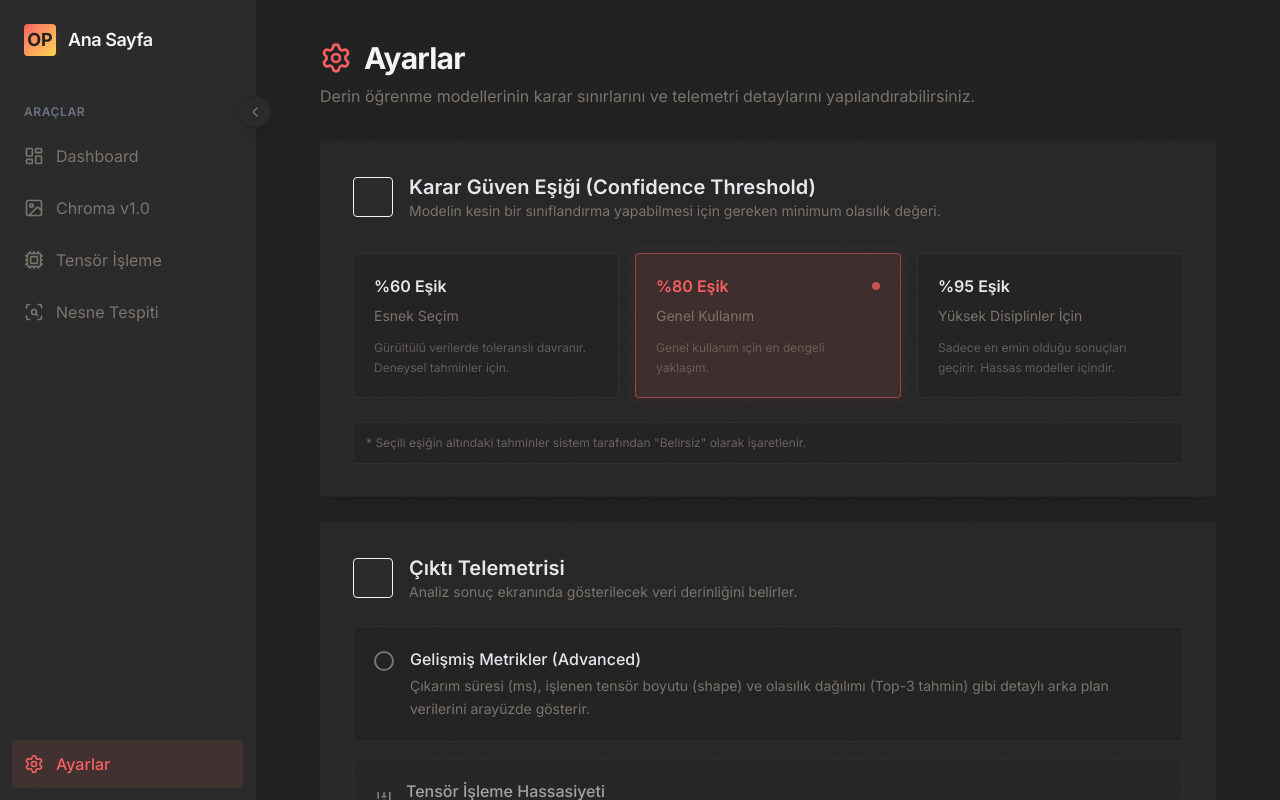
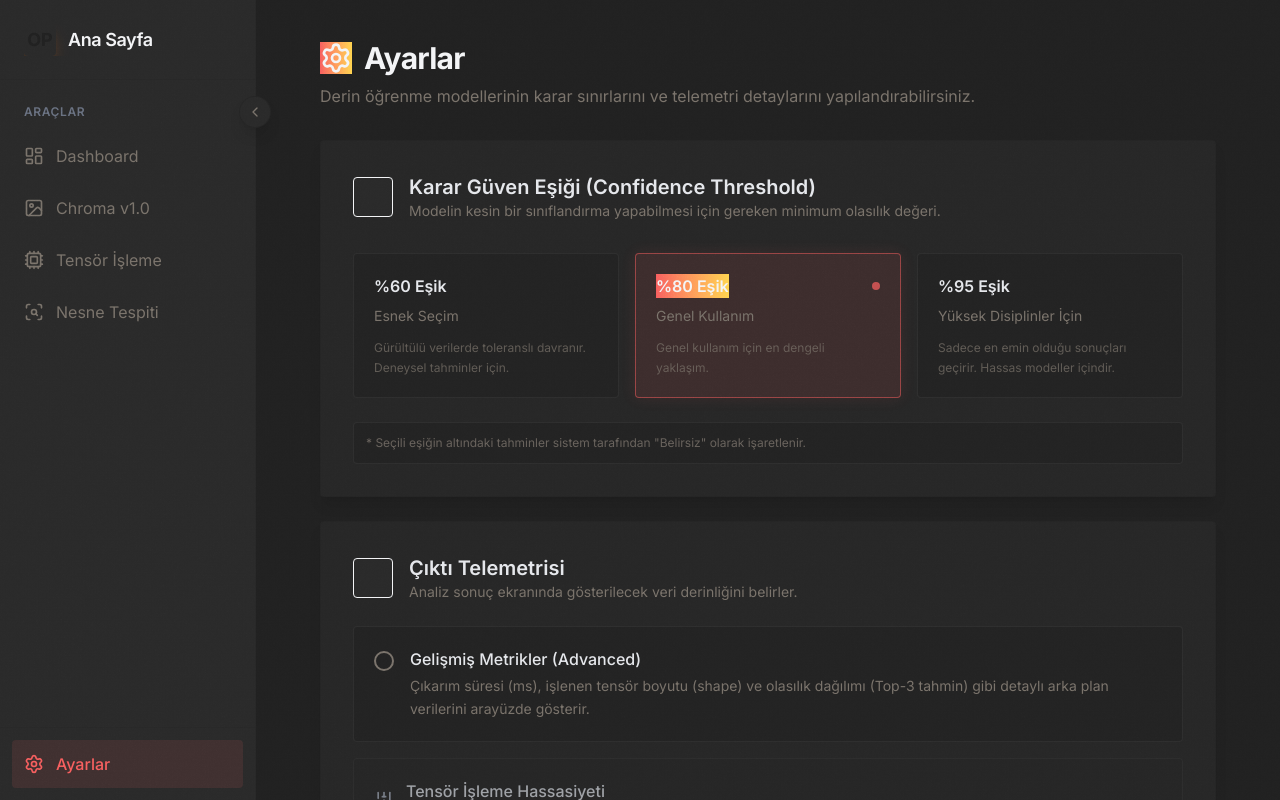
Before and after one commit to omerfarukpirhasanoglu/pirhasanoglu.com, a Next.js app: page /dashboard/settings in a window 1280 px wide. Built offline with nearby package versions, Linux system fonts and the light colour scheme.

Commit message:
colors fixed

```diff
--- a/src/app/dashboard/settings/page.tsx
+++ b/src/app/dashboard/settings/page.tsx
@@ -68,7 +68,7 @@ export default function SettingsPage() {
       {/* Başlık */}
       <div>
         <h1 className="text-3xl font-bold tracking-tight text-gray-100 flex items-center gap-3 mb-2">
-          <SettingsIcon className="w-8 h-8 text-accent" />
+          <SettingsIcon className="w-8 h-8 bg-linear-to-r from-accent to-[#ffd44f]" />
           Ayarlar
         </h1>
         <p className="text-textMuted">
@@ -101,7 +101,7 @@ export default function SettingsPage() {
                 }`}
               >
                 <div className="flex justify-between items-center mb-2">
-                  <h3 className={`font-semibold ${threshold === option.value ? "text-accent" : "text-gray-200"}`}>
+                  <h3 className={`font-semibold ${threshold === option.value ? "bg-linear-to-r from-accent to-[#ffd44f]" : "text-gray-200"}`}>
                     {option.label}
                   </h3>
                   {threshold === option.value && (
--- a/src/components/layout/Sidebar.tsx
+++ b/src/components/layout/Sidebar.tsx
@@ -40,7 +40,7 @@ function NavItem({ item, isCollapsed, pathname }: NavItemProps) {
         }`}
       title={isCollapsed ? item.name : ""}
     >
-      <Icon className={`w-5 h-5 shrink-0 ${isActive ? "bg-linear-to-r text-accent" : "group-hover:text-stone-00"}`} />
+      <Icon className={`w-5 h-5 shrink-0 ${isActive ? " text-accent" : "group-hover:text-stone-00"}`} />
 
       <span className={`overflow-hidden whitespace-nowrap transition-all duration-300 soft-ease
         ${isCollapsed ? "w-0 opacity-0" : "w-auto opacity-100"}`}>
@@ -73,10 +73,10 @@ export default function Sidebar() {
       {/* Header */}
       <div className="h-20 flex items-center px-6 border-b border-black/5 shrink-0">
         <Link href="/" className="flex items-center gap-3 overflow-hidden whitespace-nowrap group w-full">
-          <div className="w-8 h-8 rounded-sm bg-linear-to-br from-accent to-[#ffd44f] flex items-center justify-center shrink-0 shadow-lg shadow-orange-500/20 group-hover:shadow-orange-500/40 transition-shadow duration-300">
+          <div className="w-8 h-8 rounded-sm text-accent flex items-center justify-center shrink-0 shadow-lg shadow-orange-500/20 group-hover:shadow-orange-500/40 transition-shadow duration-300">
             <span className="text-background font-bold text-lg">OP</span>
           </div>
-          <span className={`font-semibold text-lg tracking-tight transition-all duration-300 group-hover:text-accent to-[#ffd44f]
+          <span className={`font-semibold text-lg tracking-tight transition-all duration-300 group-hover:text-accent
             ${isCollapsed ? "opacity-0 hidden" : "opacity-100"}`}>
             Ana Sayfa
           </span>
```
